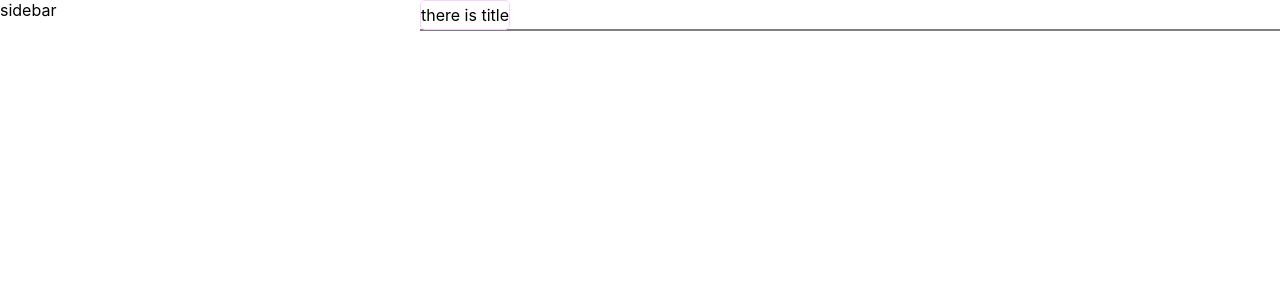
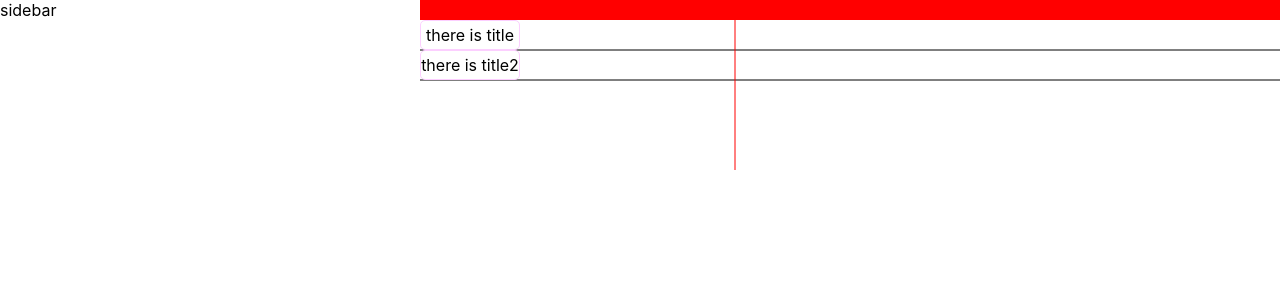
Before and after one commit to Qquanwei/gante, a Next.js app: page /editor in a window 1280 px wide. Shown: the top 300 px of the page. Built offline with nearby package versions, Linux system fonts and the light colour scheme.

Commit message:
feat: 基础拖拽

```diff
--- a/components/gante-core/graph.js
+++ b/components/gante-core/graph.js
@@ -1,14 +1,18 @@
 import styles from './index.module.css';
 import Sink from './sink';
 import Node from './node';
+import Timeline from './timeline';
 import useGante from './useGante';
 
 function Graph({ children }) {
     const { graphRef } = useGante();
     return (
         <div className={styles.graph} ref={graphRef}>
-            <Sink />
-            <Node />
+            <Timeline />
+            <div className={styles.graphcontent}>
+                <Sink />
+                <Node />
+            </div>
         </div>
     );
 }
--- a/components/gante-core/index.module.css
+++ b/components/gante-core/index.module.css
@@ -2,6 +2,11 @@
     position: relative;
     width: 100%;
     height: 100%;
+    overflow: hidden;
+}
+.graphcontent {
+    position: relative;
+    margin-top: 20px;
 }
 
 .svg {
@@ -10,6 +15,11 @@
 
 .line {
     stroke: #000;
+    strokeWidth: 1px;
+}
+
+.currentTimeLine {
+    stroke: red;
     strokeWidth: 1px;
 }
 
@@ -25,6 +35,7 @@
     border-radius: 5px;
     border: 1px solid #fccfff;
 
+    white-space: nowrap;
 }
 
 .node:hover {
@@ -32,3 +43,35 @@
     cursor: pointer;
     user-select: none;
 }
+
+.node .resizebar {
+    display: none;
+    width: 20px;
+    height: 20px;
+    flex-shrink: 0;
+}
+
+.node.hover .resizebar {
+    display: block;
+}
+
+
+.timeline {
+    position: absolute;
+    top: 0;
+    left: 0;
+    right: 0;
+    height: 20px;
+    background: red;
+    display: flex;
+    flex-flow: row nowrap;
+
+    .spot {
+        color: red;
+    }
+}
+
+.timeline .spot {
+    flex-shrink: 0;
+    text-align: center;
+}
--- a/components/gante-core/node.js
+++ b/components/gante-core/node.js
@@ -1,18 +1,43 @@
+import { useState } from 'react';
+import classNames from 'classnames';
 import useGante from './useGante';
 import styles from './index.module.css';
 import useInteractionEvent from './use-interaction-event';
 
-function Node({ item }) {
+function Node({ item, index }) {
     const { SINK_HEIGHT } = useGante();
+    const [hover, setHover] = useState(false);
+    const [width, setWidth] = useState(100);
 
     const ref = useInteractionEvent({
         onChange: (event, args) => {
+            switch(event) {
+                case 'hover':
+                    setHover(args);
+                    break;
+
+                case 'resize':
+                    setWidth(args.width);
+                default:
+                    break;
+            }
             console.log('event:', event, args);
         }
     }, []);
+
     return (
-        <div ref={ref} className={styles.node} style={{ height: SINK_HEIGHT }}>
+        <div ref={ref}
+            className={classNames(styles.node, {
+                [styles.hover]: hover
+            })}
+            style={{
+                top: index * SINK_HEIGHT,
+                height: SINK_HEIGHT,
+                width
+            }}>
+            <div className={styles.resizebar} data-role="left-dragger">::</div>
             { item.title }
+            <div className={styles.resizebar} data-role="right-dragger">::</div>
         </div>
     );
 }
@@ -25,7 +50,7 @@ export default function Nodes() {
             {
                 list.map((item, index) => {
                     return (
-                        <Node item={item} key={index} />
+                        <Node item={item} key={index} index={index} />
                     )
                 })
             }
--- a/components/gante-core/provider.js
+++ b/components/gante-core/provider.js
@@ -12,6 +12,9 @@ export default function Provider({ children }) {
     const [list, setList] = useState([
         {
             title: 'there is title'
+        },
+        {
+            title: 'there is title2'
         }
     ]);
 
@@ -22,7 +25,10 @@ export default function Provider({ children }) {
         return {
             // 每个甬道的高度
             SINK_HEIGHT: 30,
+            // 每个时间节点的宽度
+            SPOT_WIDTH: 30,
             graphRef,
+            currentTime: 10.5,
             list
         };
     }, [list]);
--- a/components/gante-core/sink.js
+++ b/components/gante-core/sink.js
@@ -5,7 +5,12 @@ import styles from './index.module.css';
    泳道，绘制一个通道, 绘制连线
 */
 export default function Sink() {
-    const { list, SINK_HEIGHT } = useGante();
+    const {
+        list,
+        SINK_HEIGHT,
+        SPOT_WIDTH,
+        currentTime,
+    } = useGante();
 
     return (
         <svg width="100%" height="100%" className={styles.svg}>
@@ -20,6 +25,15 @@ export default function Sink() {
                     )
                 })
             }
+
+            {/* 当前的线 */}
+            <line
+                x1={SPOT_WIDTH * currentTime}
+                x2={SPOT_WIDTH * currentTime}
+                y1="0"
+                y2="100%"
+                className={styles.currentTimeLine}
+            ></line>
         </svg>
     );
 }
--- /dev/null
+++ b/components/gante-core/timeline.js
@@ -0,0 +1,25 @@
+import styles from './index.module.css';
+import useGante from './useGante';
+/*
+   展示时间轴，横轴
+*/
+export default function Timeline() {
+    const { SPOT_WIDTH } = useGante();
+    return (
+        <div className={styles.timeline}>
+            {
+                (() => {
+                    let ans = [];
+                    for (let i = 0; i < 100; ++i) {
+                        ans.push(
+                            <span className={styles.spot} style={{
+                                width: SPOT_WIDTH
+                            }} key={i}>{ i }</span>
+                        )
+                    }
+                    return ans;
+                })()
+            }
+        </div>
+    )
+}
--- a/components/gante-core/use-interaction-event.js
+++ b/components/gante-core/use-interaction-event.js
@@ -6,10 +6,14 @@
    3. 左右调节尺寸
    4. 点击
    5. hover
+
+   会将子元素下面 data-role = left-dragger, right-dragger 作为左右抓手
  */
 
-import { useRef, useEffect } from 'react';
+import ReactDOM from 'react-dom';
+import { useRef, useEffect} from 'react';
 import { inherit, getPosition } from './utils';
+import useGante from './useGante';
 
 function State() {
 }
@@ -26,6 +30,12 @@ State.prototype.onMouseUp = () => {
 State.prototype.onClick = () => {
 }
 
+State.prototype.onMouseOver = () => {
+}
+
+State.prototype.onMouseLeave = () => {
+}
+
 // 即将切换时触发
 State.prototype.mount = () => {
 }
@@ -34,19 +44,7 @@ State.prototype.mount = () => {
 State.prototype.unmount = () => {
 }
 
-State.prototype.getElement = () => {
-    throw new Error('not implement');
-}
-
 State.prototype.getGraphElement = () => {
-    throw new Error('not implement');
-}
-
-State.prototype.switchMode = (mode) => {
-    throw new Error('not implement');
-}
-
-State.prototype.emit = (type, args) => {
     throw new Error('not implement');
 }
 
@@ -55,72 +53,159 @@ const NormalState = inherit(State, function() {
     this.mousedown = false;
 });
 
+NormalState.prototype.mount = function() {
+    const element = this.machine.getElement();
+    this.leftDragger = element.querySelector('[data-role=left-dragger]');
+    this.rightDragger = element.querySelector('[data-role=right-dragger]');
+
+    this.leftClick = (e) => {
+        this.machine.switchMode(new ResizeState('left', getPosition(this.machine.getGraphElement(), e)));
+    }
+
+    this.rightClick = (e) => {
+        this.machine.switchMode(new ResizeState('right', getPosition(this.machine.getGraphElement(), e)));
+    }
+
+    this.leftDragger.addEventListener('mousedown', this.leftClick);
+    this.rightDragger.addEventListener('mousedown', this.rightClick);
+}
+
+NormalState.prototype.unmount = function() {
+    this.leftDragger.removeEventListener('mousedown', this.leftClick);
+    this.rightDragger.removeEventListener('mousedown', this.rightClick);
+}
+
 NormalState.prototype.onClick = function (e) {
     e.stopPropagation();
     e.preventDefault();
-    this.emit('click', e);
+    this.machine.emit('click', e);
 }
 
 NormalState.prototype.onMouseDown = function(e) {
     this.mousedown = true;
 }
 
-NormalState.prototype.onMouseMove = function(e) {
+NormalState.prototype.onMouseOver = function(e) {
+    this.machine.emit('hover', true);
+}
+
+NormalState.prototype.onMouseLeave = function(e) {
+    this.machine.emit('hover', false);
+}
+
+// 左边移动或右边移动, mode = left / right
+var ResizeState = inherit(State, function(mode = 'left', initPosition) {
+    this.mode = mode;
+    this.initPosition = initPosition;
+
+});
+
+ResizeState.prototype.mount = function() {
+    this.initWidth = this.machine.getElement().offsetWidth;
+}
+ResizeState.prototype.onMouseUp = function() {
+    this.machine.switchMode(new NormalState());
+}
+
+ResizeState.prototype.onMouseMove = function(e) {
+    const currentPosition = getPosition(this.machine.getGraphElement(), e);
+    const { x } = currentPosition.diff(this.initPosition);
+    const element = this.machine.getElement();
+    this.machine.emit('resize', {
+        width: this.initWidth + x
+    });
+}
+
+function StateMachine({ element, graphElement, onChange }) {
+    this.onChange = onChange;
+    this.element = element;
+    this.graphElement = graphElement;
+
+
+    this.onClick = (e) => {
+        this.currentState.onClick(e);
+    };
+
+    this.onMouseDown = (e) => {
+        this.currentState.onMouseDown(e);
+    };
+
+    this.onMouseUp = (e) => {
+        this.currentState.onMouseUp(e);
+    };
+
+    this.onMouseMove = (e) => {
+        this.currentState.onMouseMove(e);
+    };
+
+    this.onMouseOver = (e) => {
+        this.currentState.onMouseOver(e);
+    }
+
+    this.onMouseLeave = (e) => {
+        this.currentState.onMouseLeave(e);
+    }
+
+    this.element.addEventListener('click', this.onClick);
+    this.element.addEventListener('mouseover', this.onMouseOver);
+    this.element.addEventListener('mouseleave', this.onMouseLeave);
+    this.graphElement.addEventListener('mousedown', this.onMouseDown);
+    this.graphElement.addEventListener('mouseup', this.onMouseUp);
+    this.graphElement.addEventListener('mousemove', this.onMouseMove, { passive: true });
+
+    this.currentState = new NormalState();
+    this.currentState.machine = this;
+    this.currentState.mount();
+}
+
+StateMachine.prototype.dispose = function() {
+    this.element.removeEventListener('click', this.onClick);
+    this.element.removeEventListener('mouseover', this.onMouseOver);
+    this.element.removeEventListener('mouseleave', this.onMouseLeave);
+    this.graphElement.removeEventListener('mousedown', this.onMouseDown);
+    this.graphElement.removeEventListener('mouseup', this.onMouseUp);
+    this.graphElement.removeEventListener('mousemove', this.onMouseMove, { passive: true });
+    this.currentState.unmount();
+}
+
+StateMachine.prototype.getElement = function() {
+    return this.element;
+}
+
+StateMachine.prototype.switchMode = function(newMode) {
+    newMode.machine = this;
+    if (this.currentState) {
+        this.currentState.unmount();
+    }
+    newMode.mount();
+    this.currentState = newMode;
+}
+
+StateMachine.prototype.getGraphElement = function() {
+    return this.graphElement;
+}
+
+StateMachine.prototype.emit = function(type, args) {
+    ReactDOM.unstable_batchedUpdates(() => {
+        this.onChange(type, args);
+    });
 }
 
 export default function useInteractionEvent({ onChange }, deps) {
     const ref = useRef(null);
+    const { graphRef } = useGante();
 
     useEffect(() => {
-        // 初试状态
-        let currentMode = new NormalState();
-
-        State.prototype.switchMode = (mode) => {
-            if (currentMode) {
-                currentMode.unmount();
-            }
-            mode.mount();
-            currentMode = mode;
-        }
-
-        State.prototype.emit = (type, args) => {
-            onChange(type, args);
-        }
-
-        State.prototype.getElement = () => {
-            return ref.current;
-        }
-
-        currentMode.mount();
-
-        const onClick = (e) => {
-            currentMode.onClick(e);
-        };
-
-        const onMouseDown = (e) => {
-            currentMode.onMouseDown(e);
-        };
-
-        const onMouseUp = (e) => {
-            currentMode.onMouseUp(e);
-        };
-
-        const onMouseMove = (e) => {
-            currentMode.onMouseMove(e);
-        };
-
-        ref.current.addEventListener('click', onClick);
-        document.addEventListener('mousedown', onMouseDown);
-        document.addEventListener('mouseup', onMouseUp);
-        document.addEventListener('mousemove', onMouseMove, { passive: true });
+        const machine = new StateMachine({
+            graphElement: graphRef.current,
+            element: ref.current,
+            onChange: onChange
+        });
 
         return () => {
-            ref.current.removeEventListener('click', onClick);
-            document.removeEventListener('mousedown', onMouseDown);
-            document.removeEventListener('mouseup', onMouseUp);
-            document.removeEventListener('mousemove', onMouseMove, { passive: true });
+            machine.dispose();
         }
-    }, [deps]);
+    }, deps);
 
     return ref;
 
```
Also changed, not shown: components/gante-core/utils.js (+7 -0 lines).
